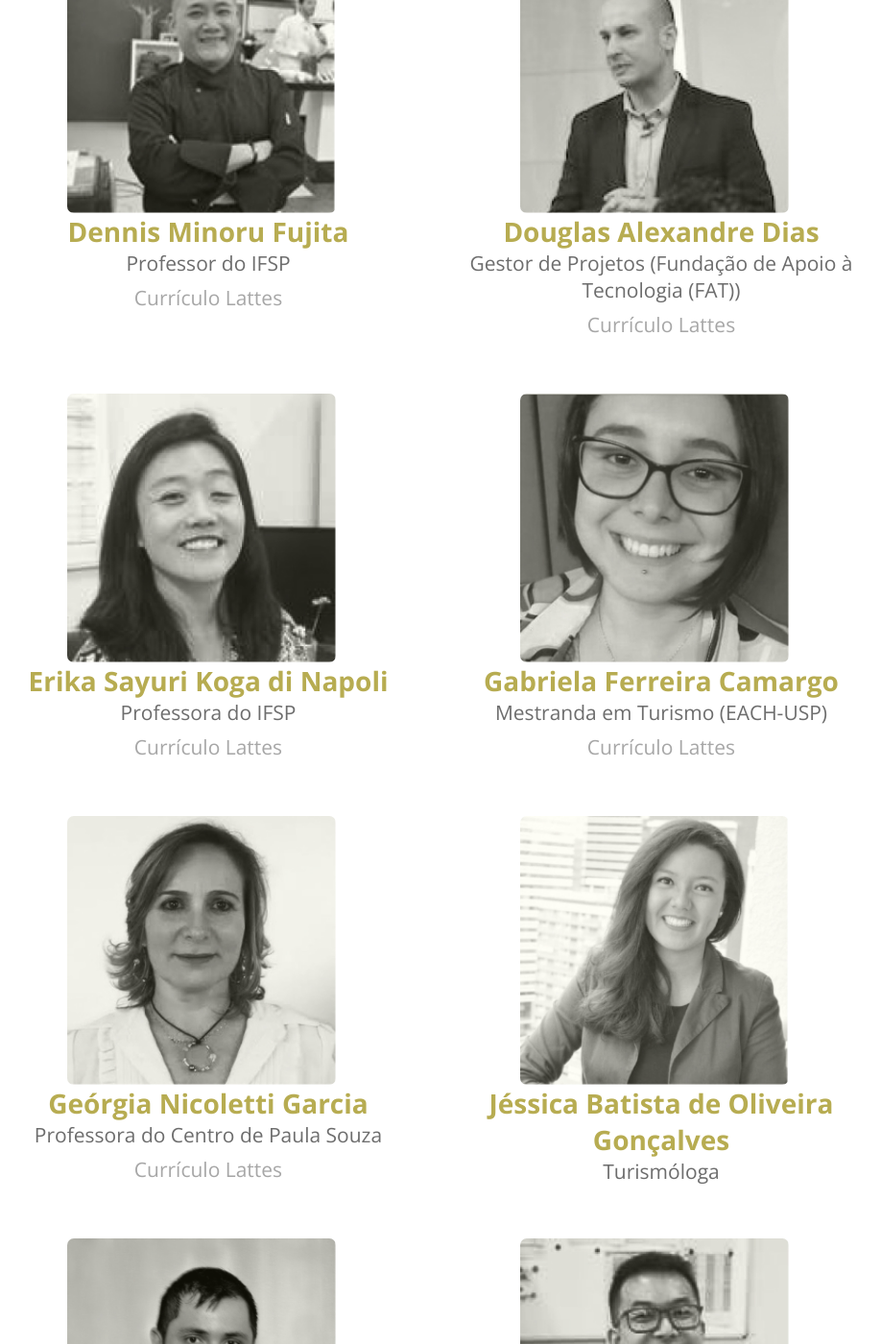
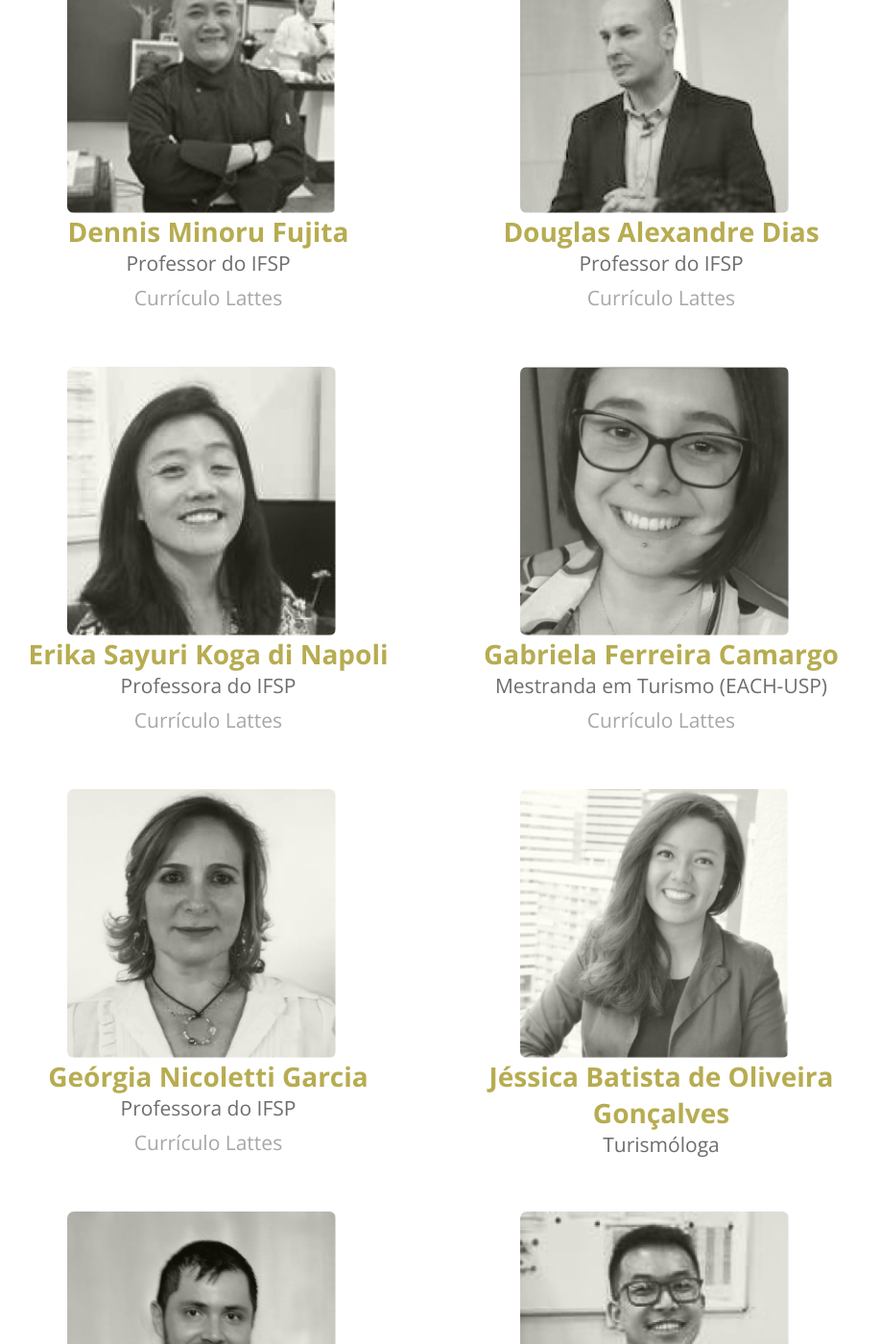
Before and after one commit to ifspcodelab/setur2019, a Jekyll site: the page built from docs/index.html, in a window 1280 px wide and 1400 px high, scrolled down 3047 px. Shown: the whole window at 96% size, without its empty margins (194-1112 px from the left). Built offline with Jekyll 4.4.1, drawn with Linux system fonts in a browser that asks for light colours; some web fonts are replaced; some of the changed text lies outside the part shown.

Commit message:
Update palestrantes.json

```diff
--- a/docs/_data/palestrantes.json
+++ b/docs/_data/palestrantes.json
@@ -130,7 +130,7 @@
 
     {
         "nome": "Bruno Chiavelli",
-        "titulo": "",
+        "titulo": "Secretaria de Turismo do Guarujá",
         "minicv": "Engenheiro Agrônomo pela Escola Superior de Agronomia “Luiz de Queiroz” da Universidade de São Paulo (ESALQ/USP), com foco em fruticultura. Ingénieur en Agriculture pela École Supériure d’Agriculture d’Angers (ESA-Angers) na França com foco em mercado internacional e marketing. Mestre em Olivar y Aceite de Oliva pela Universidad de Jaén (UJA) na Espanha. Atualmente trabalha na Secretaria de Turismo de Guarujá, além de estar cursando técnico em Guia de Turismo pela ETEC.",
         "link_lattes": "",
         "email": "",
@@ -139,7 +139,7 @@
 
     {
         "nome": "Geórgia Nicoletti Garcia",
-        "titulo": "Professora do Centro de Paula Souza",
+        "titulo": "Professora do IFSP",
         "minicv": "Professora há dezesseis anos na área da educação: curso de Turismo Faculdades, Centro de Paula Souza, professora de geografia fundamental II e Médio e professora do estado. Elaboração do plano pedagógico, avaliações, programação e execução de atividades paralela visita técnicas e viagens (parcerias) para eficácia no que se refere ao aprendizado dos alunos. Participação e organização dos exames simulados. Orientadora de Trabalho Conclusão de Curso. Experiência de mais de 12 anos no mercado de turismo corporativo e de eventos em agências de viagens de grande, médio e pequeno porte. Atuação nas áreas de produtos, eventos, consultoria, vendas, relacionamento com o cliente, seleção e treinamento de produtos. Organização de Sales Calls (visitas) nas principais, agências /operadoras do Brasil. Organização de famtour com os melhores clientes de turismo potenciais para hotelaria.",
         "link_lattes": "http://lattes.cnpq.br/6192280715965463",
         "email": "",
@@ -148,7 +148,7 @@
 
     {
         "nome": "Douglas Alexandre Dias",
-        "titulo": "Gestor de Projetos (Fundação de Apoio à Tecnologia (FAT))",
+        "titulo": "Professor do IFSP",
         "minicv": "Mestre em Gestão e Desenvolvimento da Educação Profissional, no Centro Estadual de Educação Técnica e Tecnológica Paula Souza.Possui Especialização em Gestão Empresarial (FATEC - SP/2010) e graduação em Lazer e Turismo pela USP (2008) . Atualmente é gestor de projetos - na Fundação de Apoio à Tecnologia (FAT) e professor de ensino superior Centro Estadual de Educação Tecnológica Paula Souza, no curso Superior de Tecnologia em Eventos, Tecnologia em Gestão de Turismo e Tecnologia em Gestão Empresarial. Presta assessoria em marketing e eventos para o Grupo Mancini. Tem experiência na área de consultoria, eventos e projetos, com ênfase em terceiro setor e poder público, atuando principalmente nos seguintes temas: educação, tecnologia e gestão.",
         "link_lattes": "http://lattes.cnpq.br/5784991950431658",
         "email": "",
```
